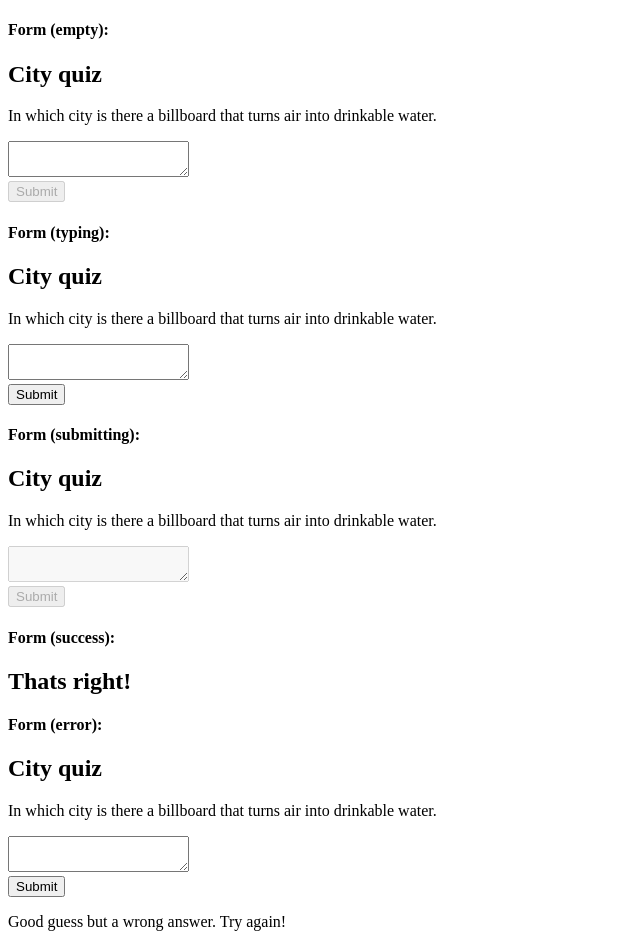
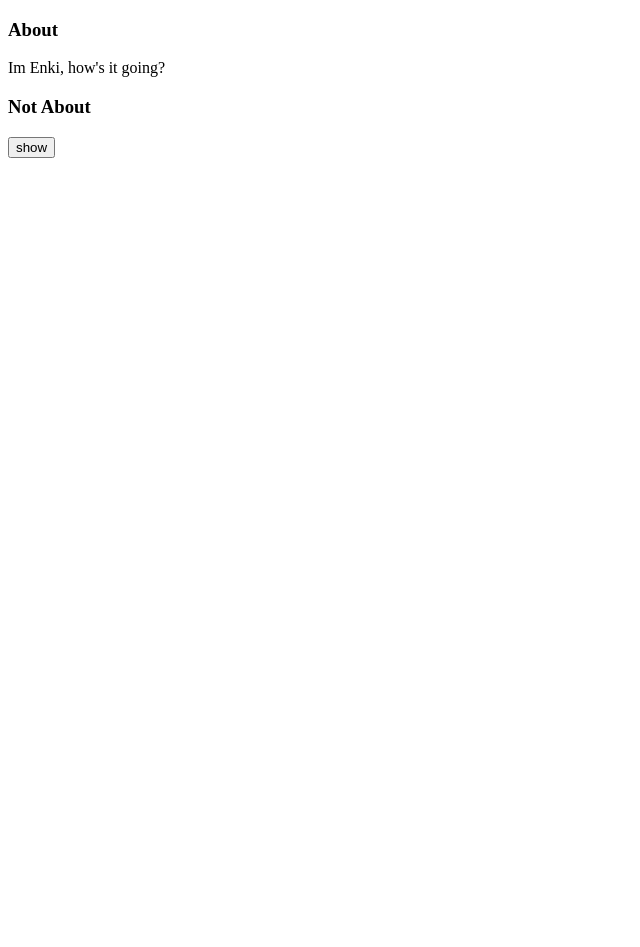
Before and after one commit to EnkiEnki77/learning-react, a React (Create React App) app: page / in a window 1280 px wide. Shown: the whole page, without its empty margins (0-640 px from the left). After the commit the page ends 800 px from the top, so only its background shows below. Built offline with nearby package versions, Linux system fonts and the light colour scheme.

Commit message:
learned about lifting up state

```diff
--- a/src/index.js
+++ b/src/index.js
@@ -6,6 +6,7 @@ import Toolbar from './adding-interactivity/respondingToEvents';
 import QueueMultiple from './adding-interactivity/queueingASeriesOfStateUpdates';
 import Form from './managing-state/reactingToInputWithState';
 import FormApp from './managing-state/reactingToInputWithState';
+import Accordion from './managing-state/sharingStateBetweenComponents';
 
 
 const root = ReactDOM.createRoot(document.getElementById('root'));
@@ -15,6 +16,7 @@ root.render(
     {/* <Toolbar/> */}
     {/* <QueueMultiple/> */}
     {/* <Form/> */}
-    <FormApp/>
+    {/* <FormApp/> */}
+    <Accordion/>
   </React.StrictMode>
 );
--- /dev/null
+++ b/src/managing-state/sharingStateBetweenComponents.js
@@ -0,0 +1,50 @@
+// Sometimes you want the state of two components to be the same and to always change together. To achieve this lift
+// the state up to the closest parent, and pass it back to both components as props.
+
+import { Children, useState } from "react";
+
+// When you go to lift state up you may need to change the value stored in state. For example, if you have a toggle
+// state that is a boolean and shows text based on whether the state is true or not this will work for individual
+// components, but if you want to lift the state up for it to work for multiple components you would need a way of
+// keeping track of which component should be open and have the rest closed. Instead o using a boolean for state
+// give each component an index and set the passed in prop as true if the state equals that index, then in the
+// components event handler set the state to the components index.
+
+export default function Accordion(){
+    const [isActive, setIsActive] = useState(0)
+
+    return (
+        <>
+            <Panel title="About" isActive={isActive === 0} onShow={() => setIsActive(0)}>
+                Im Enki, how's it going?
+            </Panel>
+             <Panel title="Not About" isActive={isActive === 1} onShow={() => setIsActive(1)}>
+             Im not Enki, how's it going?
+            </Panel>
+        </>
+    )
+}
+
+function Panel({title, isActive, children, onShow}){
+
+    return (
+        <section>
+            <h3>{title}</h3>
+            {isActive ?
+             <p>{children}</p> :
+             <button onClick={onShow}>show</button>
+            }
+        </section>
+    )
+}
+
+
+// Its common to call a component with local state uncontrolled, because its parent has no control over its main logic.
+// You can say a component is controlled though when its important info/logic is driven by props from a parent rather than
+// a local state. This lets the parent componnet specify its behaviour, and orchestrate all of its children together.
+
+// controlled components allow you to coordinate the state of sibling componnets and keep them in sync with eachother.
+// when the props of one components changes so do the props of the others.
+
+// Each state should have a single source of truth, if you find yourself duplicating state across components lift it up
+// to the nearest parent.
```
